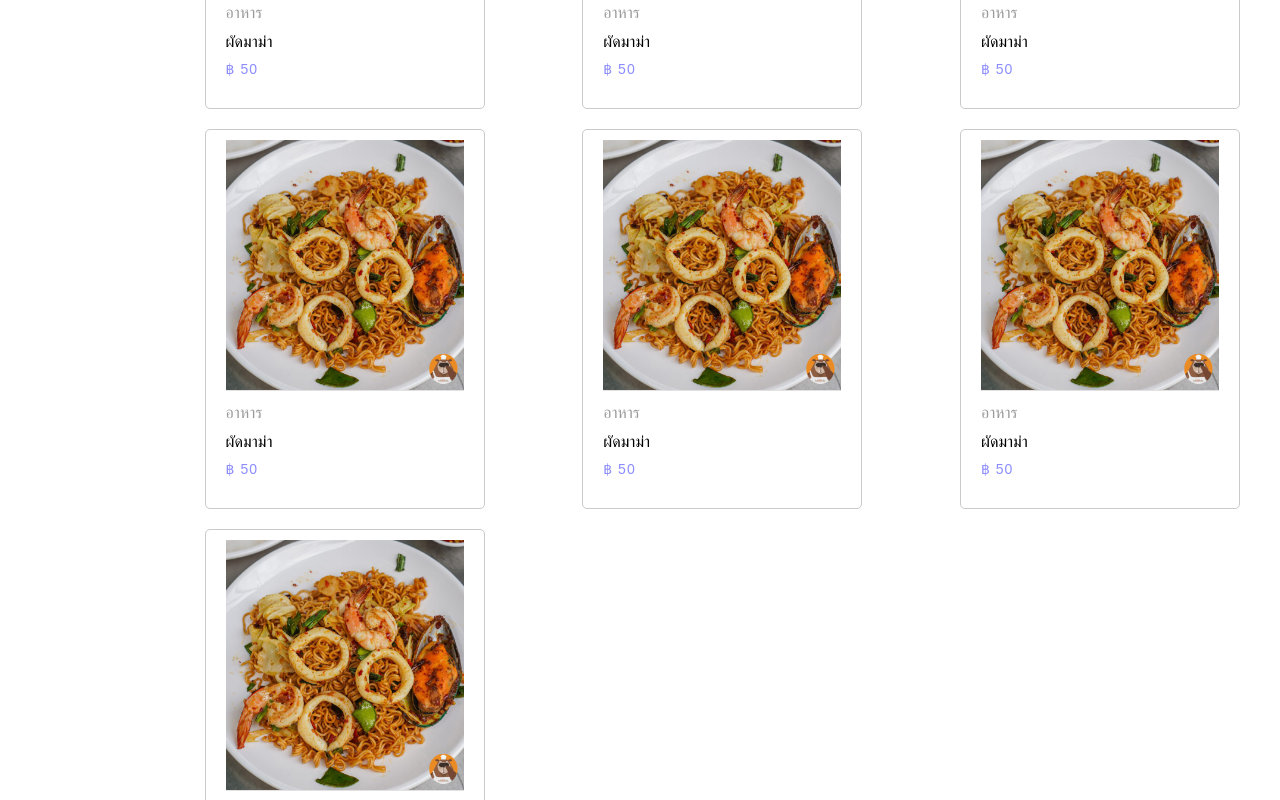
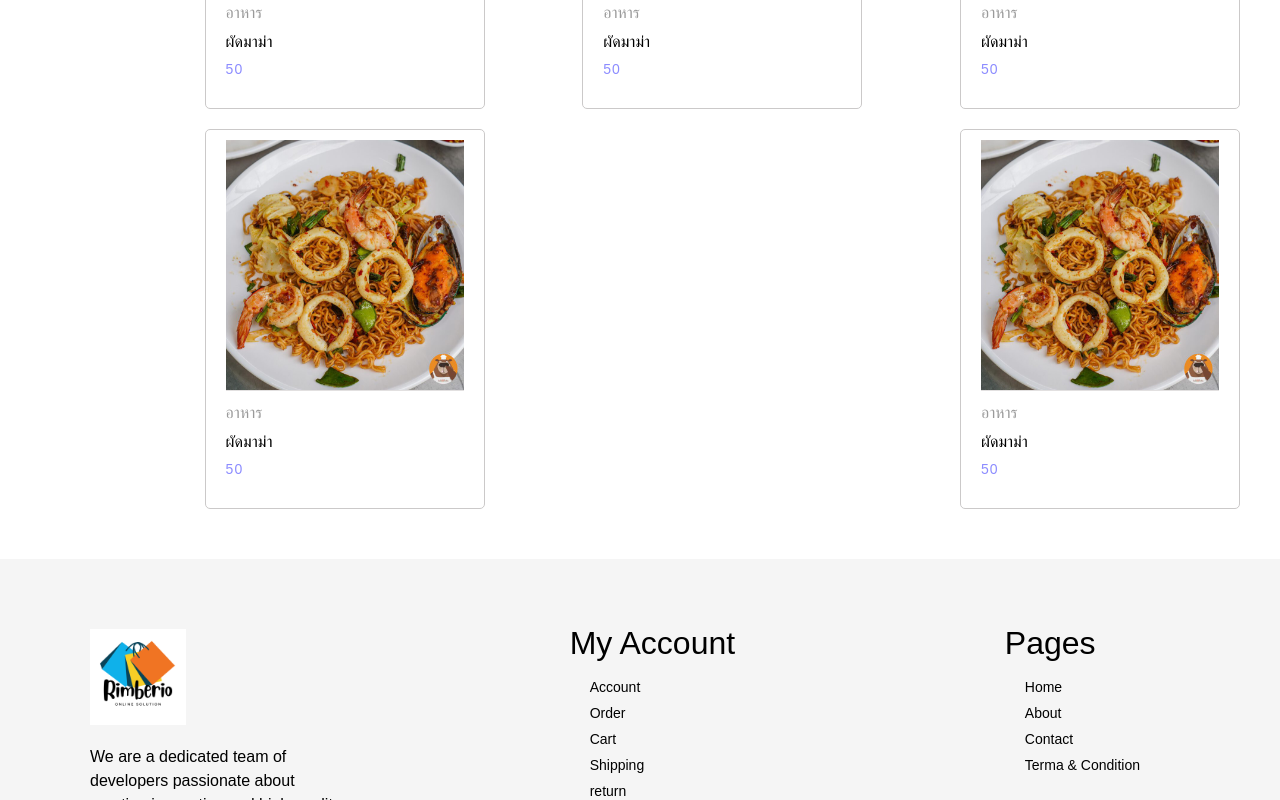
Before and after one commit to punchpnp/HUNGRY-Hub, a React (Vite) app in the folder client/: page /product in a window 1280 px wide. Shown: the part 1100-1900 px from the top of the page. Built offline with nearby package versions, Linux system fonts and the light colour scheme.

Commit message:
update product detail

```diff
--- a/client/src/components/Product/Product.jsx
+++ b/client/src/components/Product/Product.jsx
@@ -52,7 +52,7 @@
                       Lorem ipsum dolor sit amet consectetur adipisicing elit.
                       Quidem, exercitationem?
                     </p>
-                    <h3>{curElm.Price}</h3>
+                    <h3>฿ {curElm.Price}</h3>
                     <button>Add to Cart</button>
                   </div>
                 </div>
--- a/client/src/components/Product/Productdetail.js
+++ b/client/src/components/Product/Productdetail.js
@@ -3,70 +3,56 @@
     id: 1,
     Title: "ผัดมาม่า",
     cat: "อาหาร",
-    Price: "฿ 50",
+    Price: "50",
     Img: "/src/assets/mama.jpg",
   },
   {
     id: 2,
     Title: "ผัดมาม่า",
     cat: "อาหาร",
-    Price: "฿ 50",
+    Price: "50",
     Img: "/src/assets/mama.jpg",
   },
   {
     id: 3,
     Title: "ผัดมาม่า",
     cat: "อาหาร",
-    Price: "฿ 50",
+    Price: "50",
     Img: "/src/assets/mama.jpg",
   },
   {
     id: 4,
     Title: "ผัดมาม่า",
     cat: "อาหาร",
-    Price: "฿ 50",
+    Price: "50",
     Img: "/src/assets/mama.jpg",
   },
   {
     id: 5,
     Title: "ผัดมาม่า",
     cat: "อาหาร",
-    Price: "฿ 50",
+    Price: "50",
     Img: "/src/assets/mama.jpg",
   },
   {
     id: 6,
     Title: "ผัดมาม่า",
     cat: "อาหาร",
-    Price: "฿ 50",
+    Price: "50",
     Img: "/src/assets/mama.jpg",
   },
   {
     id: 7,
     Title: "ผัดมาม่า",
     cat: "อาหาร",
-    Price: "฿ 50",
+    Price: "50",
     Img: "/src/assets/mama.jpg",
   },
   {
     id: 8,
     Title: "ผัดมาม่า",
     cat: "อาหาร",
-    Price: "฿ 50",
-    Img: "/src/assets/mama.jpg",
-  },
-  {
-    id: 9,
-    Title: "ผัดมาม่า",
-    cat: "อาหาร",
-    Price: "฿ 50",
-    Img: "/src/assets/mama.jpg",
-  },
-  {
-    id: 10,
-    Title: "ผัดมาม่า",
-    cat: "อาหาร",
-    Price: "฿ 50",
+    Price: "50",
     Img: "/src/assets/mama.jpg",
   },
 ];
```
